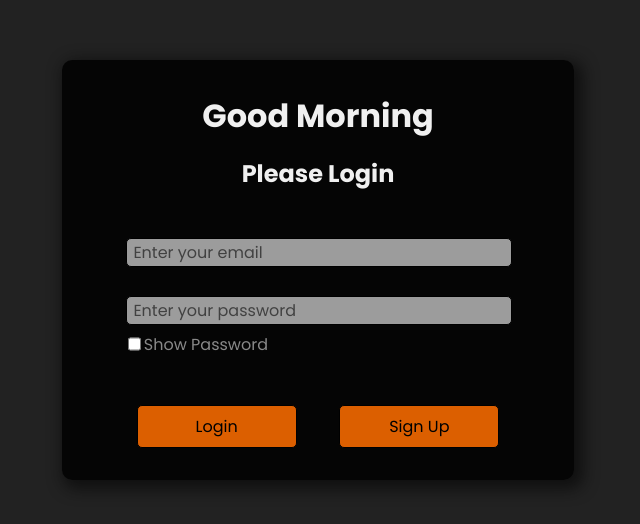
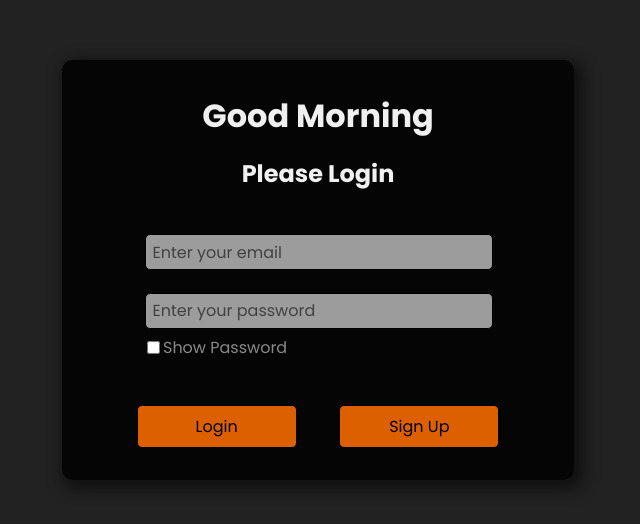
Before and after one commit to n-saji/CollegePortal, a React (Vite) app: page / in a window 1280 px wide. Shown: the part 130-654 px from the top of the page, without its empty margins (322-962 px from the left). Built offline with nearby package versions, Linux system fonts and the light colour scheme.

Commit message:
Updated the login page

```diff
--- a/src/App.css
+++ b/src/App.css
@@ -37,19 +37,15 @@
   justify-content: space-around;
 }
 
-.form_email {
-  /* display: flex; */
-  /* height: 2.5rem; */
+.form_email ,.form_password{
+  display: flex;
   justify-content: center;
-  width: 100%;
-}
-.form_password {
-  /* height: 3rem; */
+  width: 90%;
   display: flex;
   flex-direction: column;
   align-items: start;
-  width: 100%;
   gap: 0.3rem 0;
+  margin: auto;
 }
 
 .form_email input,
@@ -58,12 +54,13 @@
   border-radius: 5px;
   border: 1px solid black;
   padding: 0.4rem 0;
-  height: 0.9rem;
+  height: 1.3rem;
   font-size: 1rem;
   outline: none;
   background-color: #9c9c9c;
   transition: all 0.3s ease;
   text-indent: 0.4rem;
+  margin: auto;
 }
 .form_email ::placeholder,
 .form_password ::placeholder {
@@ -117,7 +114,6 @@
   color: #898989;
 }
 
-
 @media screen and (max-width: 1001px) {
   .mobile_view {
     position: fixed;
```
